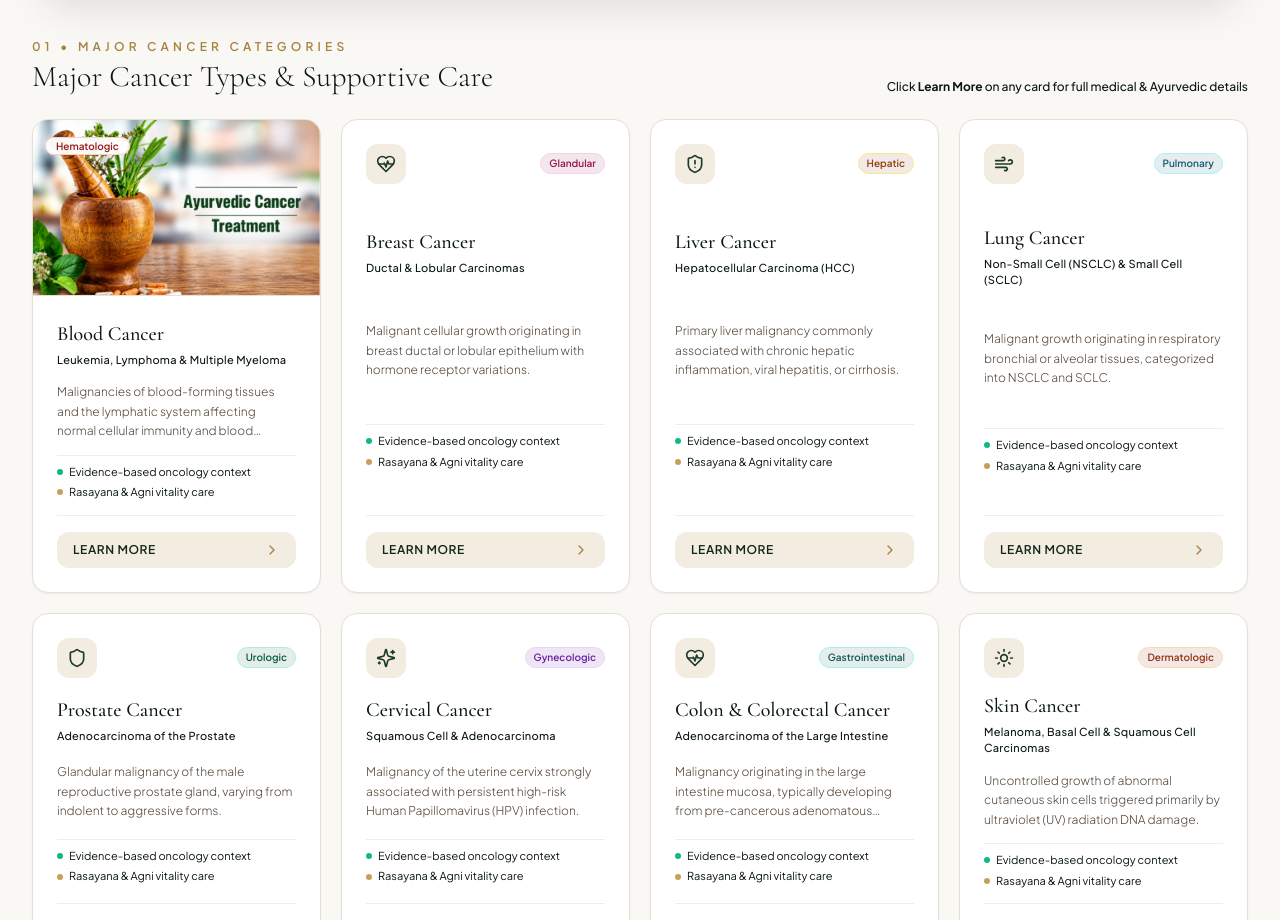
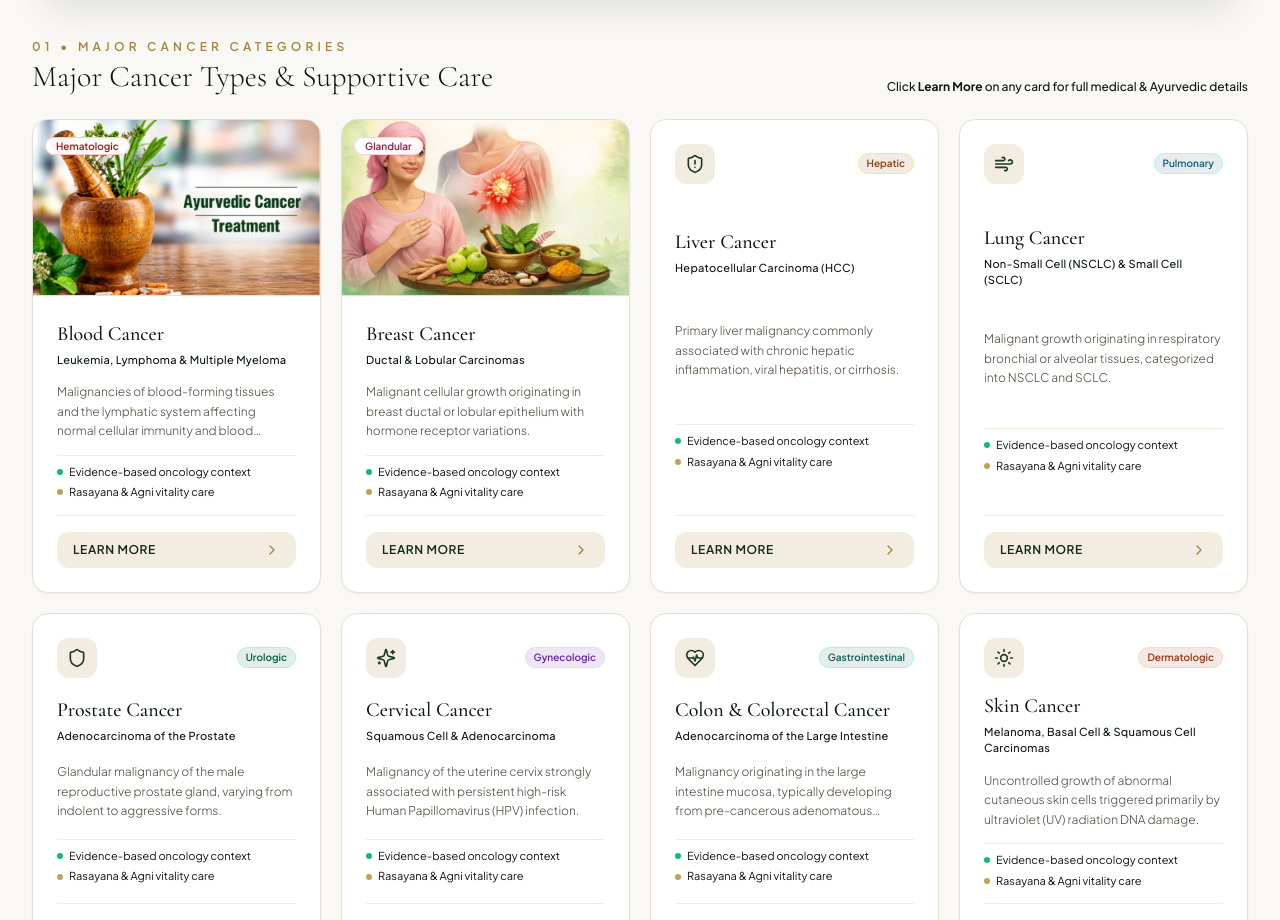
Before and after one commit to Shrikanthkk/sri-krishna-ayurvedic-, a React (Vite) app: page /treatments/cancer-treatment in a window 1280 px wide. Shown: the part 1037-1957 px from the top of the page. Built offline with nearby package versions, Linux system fonts and the light colour scheme.

Commit message:
feat: add breast cancer supportive care illustration to Breast Cancer card and modal

```diff
--- a/src/data/cancerData.js
+++ b/src/data/cancerData.js
@@ -34,6 +34,7 @@ export const majorCancerTypes = [
     category: "Glandular Malignancy",
     badgeColor: "bg-pink-900/10 text-pink-800 border-pink-200",
     iconName: "HeartPulse",
+    image: "/images/breast_cancer.png",
     shortSummary: "Malignant cellular growth originating in breast ductal or lobular epithelium with hormone receptor variations.",
     points: {
       whatItIs: "Uncontrolled growth of abnormal epithelial cells initiating in the milk ducts (ductal carcinoma) or lobules (lobular carcinoma) of the breast, with potential for localized extension and metastasis.",
```
Also changed, not shown: public/images/breast_cancer.png (added).
